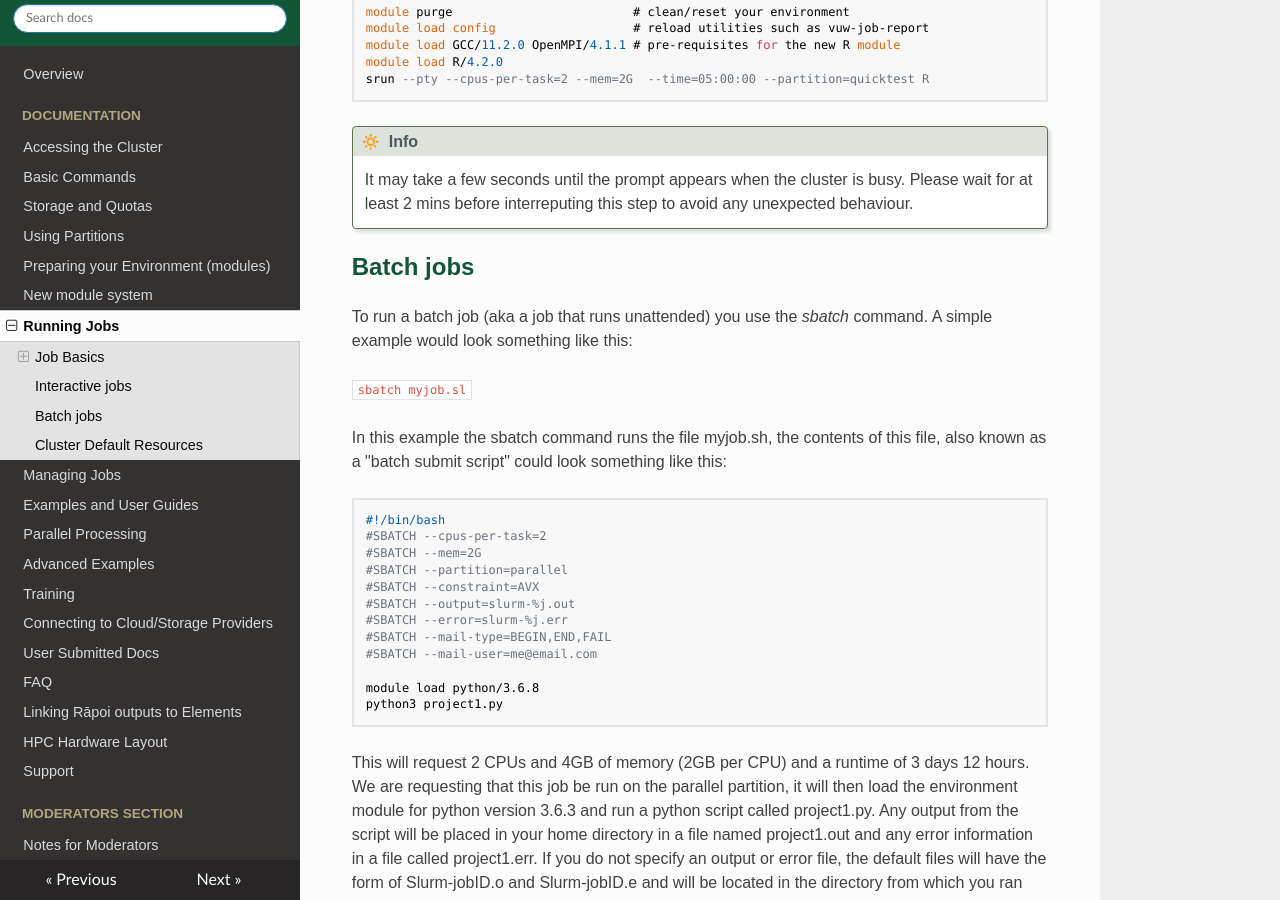
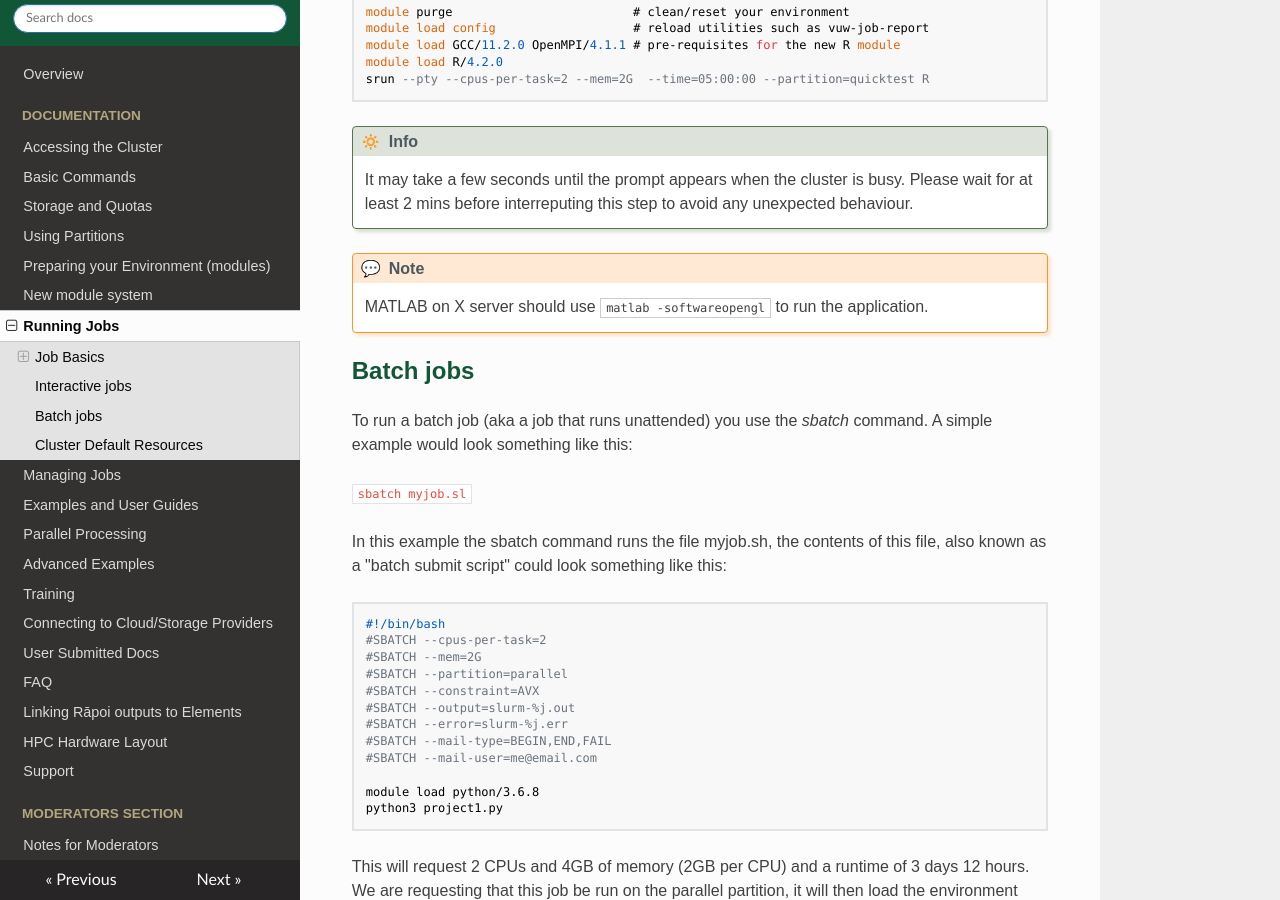
Before and after one commit to vuw-research-computing/raapoi-docs, an MkDocs documentation site: the page built from docs/running_jobs.md, in a window 1280 px wide and 900 px high, scrolled down 2065 px. Built offline with MkDocs 1.6.1, drawn with Linux system fonts in a browser that asks for light colours; nearby versions of some CDN libraries; some web fonts are replaced; a script that is not in the unit is left out.

```diff
--- a/docs/running_jobs.md
+++ b/docs/running_jobs.md
@@ -77,6 +77,9 @@ srun --pty --cpus-per-task=2 --mem=2G  --time=05:00:00 --partition=quicktest R
 !!! info
     It may take a few seconds until the prompt appears when the cluster is busy. Please wait for at least 2 mins before interreputing this step to avoid any unexpected behaviour.
 
+!!! note
+    MATLAB on X server should use `matlab -softwareopengl` to run the application.
+
 
 ## Batch jobs
 
```
Also changed, not shown: docs/accessing_the_cluster.md (+2 -1 lines).
